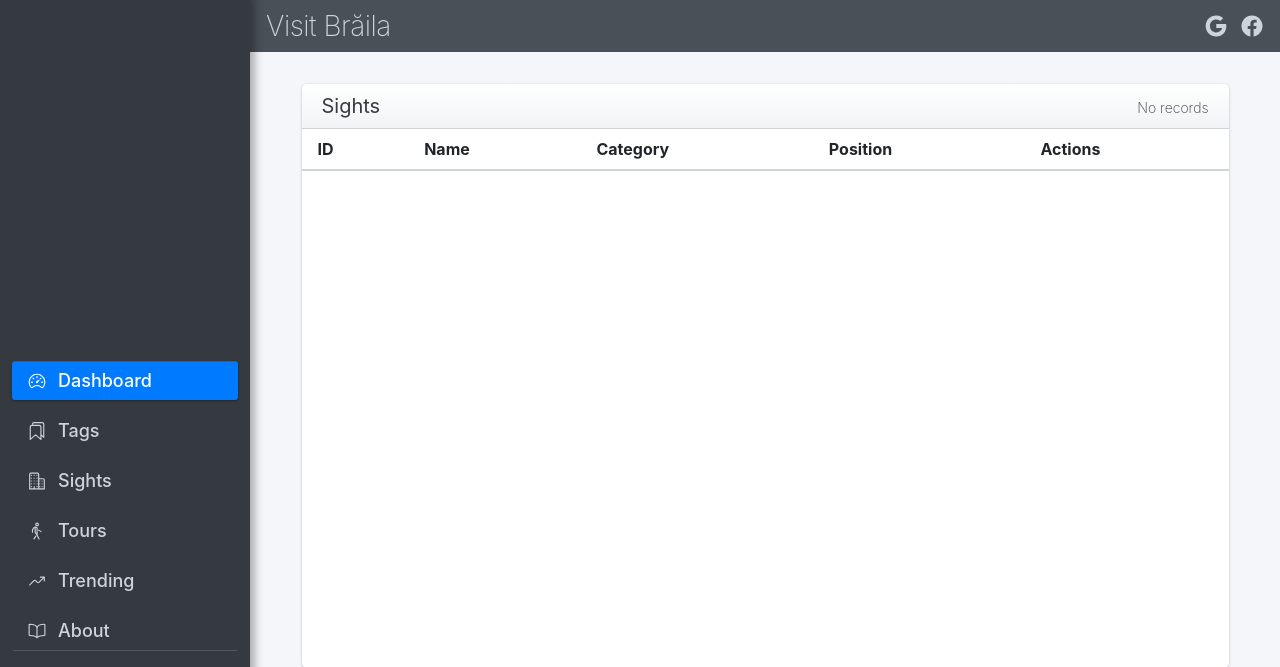
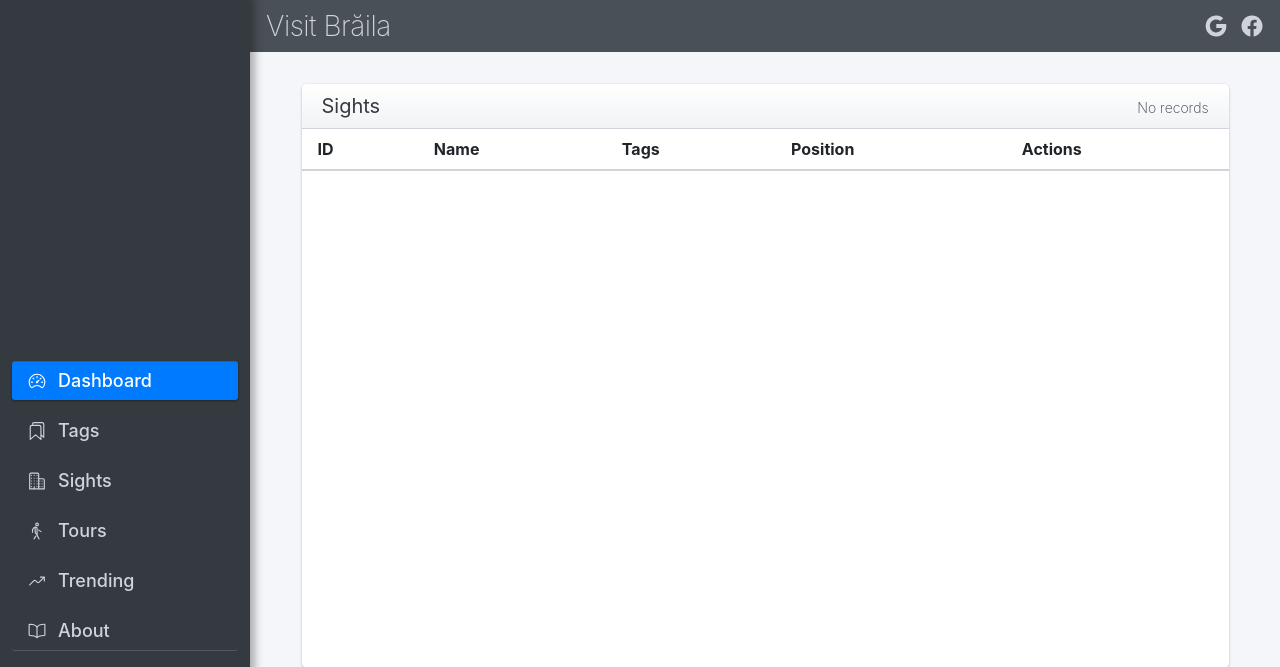
Before and after one commit to MoryokaV/Visit-Braila, a Flask app: page /admin in a window 1280 px wide. Shown: the top 667 px of the page. Run offline with Flask 2, Linux system fonts and the light colour scheme; the visitor is signed in with stand-in values (Sample User, id 1); data that the repository does not hold is empty; some libraries are stand-ins or nearby versions.

Commit message:
fix typo

```diff
--- a/backend/templates/index.html
+++ b/backend/templates/index.html
@@ -83,7 +83,7 @@
               <tr>
                 <th>ID</th>
                 <th>Name</th>
-                <th>Category</th>
+                <th>Tags</th>
                 <th>Position</th>
                 <th>Actions</th>
               </tr>
```
